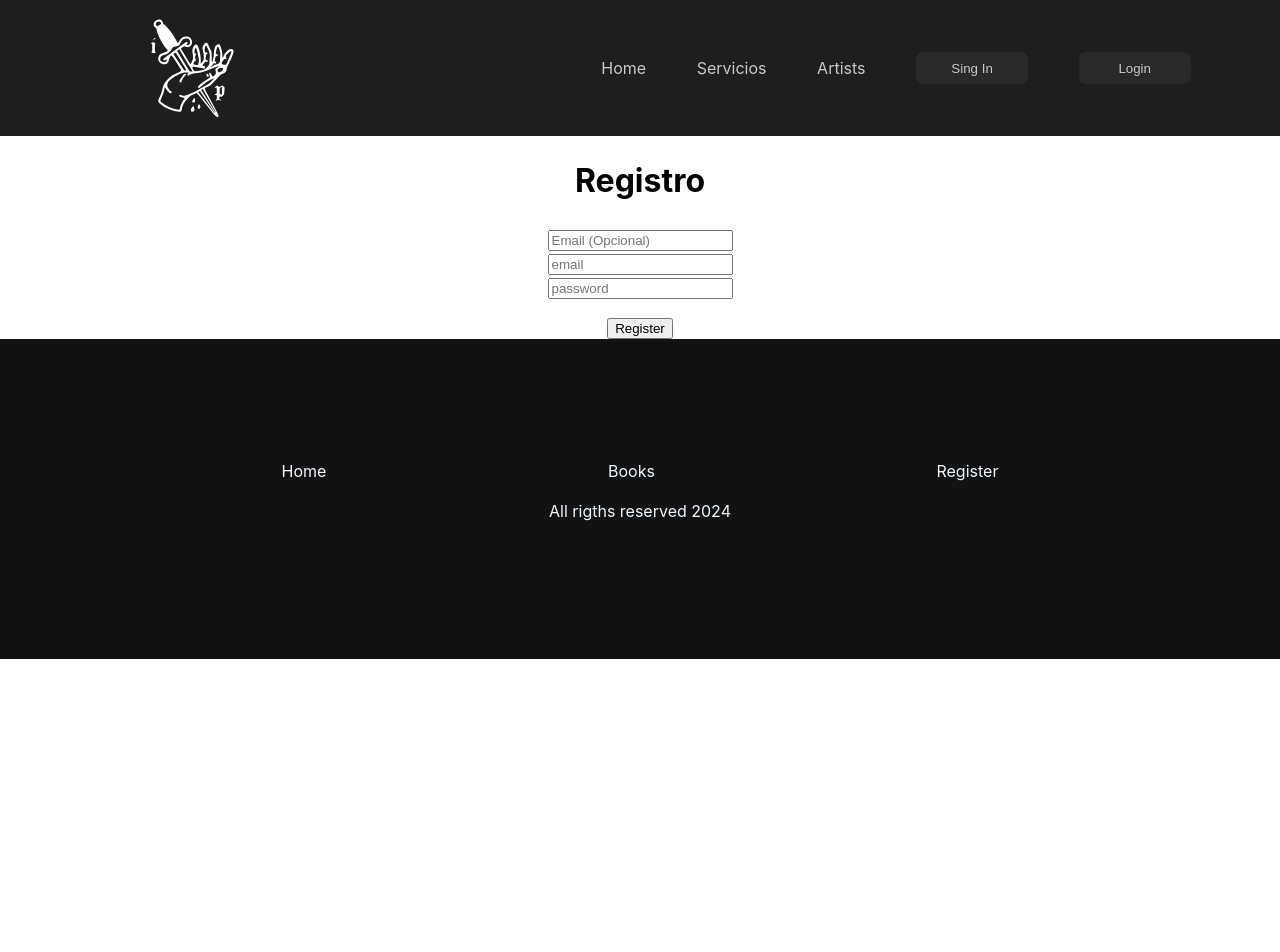
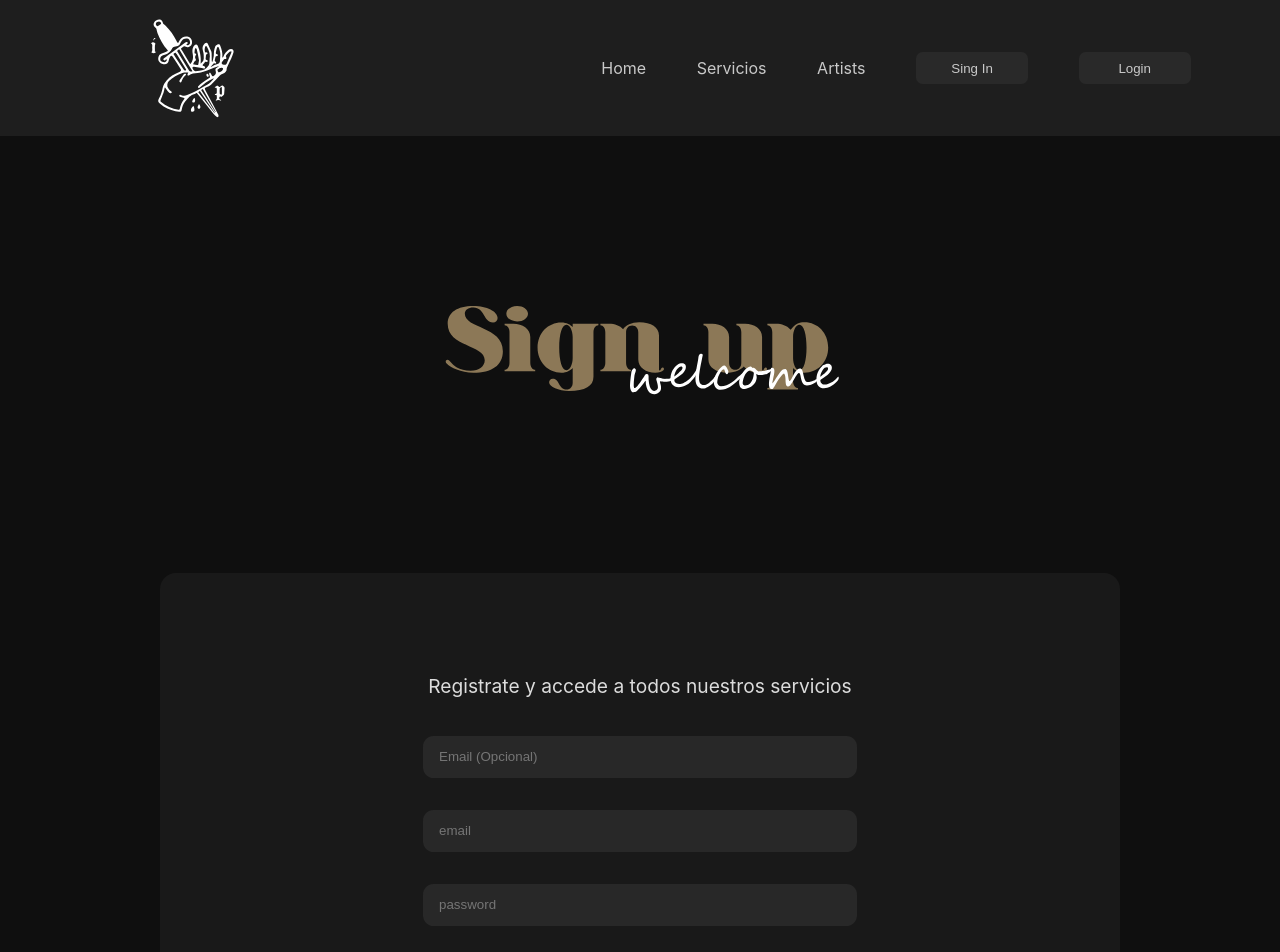
Before and after one commit to AbrahamEsc1911/FSD-FRONTEND-TATTOO-STUDIO, a React (Vite) app: page /register in a window 1280 px wide. Shown: the top 952 px of the page. Before the commit the page ends 800 px from the top, so only its background shows below. Built offline with nearby package versions, Linux system fonts and the light colour scheme.

Commit message:
feat: sign Up view created and done

```diff
--- a/src/views/Register/Register.css
+++ b/src/views/Register/Register.css
@@ -1,3 +1,76 @@
 .hidden-content {
     display: none;
 }
+
+.signup-body {
+    width: 100vw;
+    height: auto;
+
+    background-color: #0F0F0F;
+
+    padding-top: 5rem;
+    padding-bottom: 5rem;
+
+    display: flex;
+    justify-content: center;
+    align-items: center;
+}
+
+.signup-body-block{
+    width: 75vw;
+    height: auto;
+
+    padding-top: 5rem;
+    padding-bottom: 5rem;
+
+    background-color: #191919;
+    border-radius: 1rem;
+
+    color: gainsboro;
+    font-size: larger;
+
+    display: flex;
+    align-items: center;
+    justify-content: space-evenly;
+    flex-direction: column;
+}
+
+.classic-input {
+    width: 26rem;
+    height: 2.5rem;
+
+    border-radius: 0.8em;
+
+    padding-left: 1rem;
+
+    border: none;
+    margin-top: 1rem;
+    margin-bottom: 1rem;
+
+    cursor:text;
+
+    color: rgb(164, 164, 164);
+    background-color: #282828;
+}
+
+.classic-register-button {
+    width: 7rem;
+    height: 2rem;
+
+    color: rgb(234, 234, 234);
+
+    font-weight: 500;
+
+
+    margin-bottom: 2rem;
+
+    cursor: pointer;
+
+    border: none;
+    border-radius: 0.2rem;
+    background-color: #8C7857;
+}
+
+.classic-register-button:hover {
+    background-color: #746348;
+}
--- a/src/views/Register/Register.jsx
+++ b/src/views/Register/Register.jsx
@@ -3,6 +3,7 @@ import { Cinput } from '../../components/Cinput/Cinput.jsx'
 import './Register.css'
 import { registerUsers } from '../../services/apiCalls.js'
 import { useNavigate } from 'react-router-dom'
+import { CTilte } from '../../components/CTitle/CTilte.jsx'
 
 export const Register = () => {
 
@@ -47,7 +48,6 @@ export const Register = () => {
 
     const response = await registerUsers(registerData)
 
-
     if (response.success) {
       navigate("/login")
     } else {
@@ -58,14 +58,20 @@ export const Register = () => {
 
   return (
     <>
-      <h1>Registro</h1>
-      <div><Cinput type="text" name="email" placeholder="Email (Opcional)" emitFuntion={handleChange} /></div>
-      <div><Cinput type="email" name="email" placeholder="email" emitFuntion={handleChange} /></div>
-      <div><Cinput type="password" name="password" placeholder="password" emitFuntion={handleChange} /></div>
-      <p className={hideContent ? "" : "hidden-content"}>El correo y la contraseña son obligatorios</p>
-      <p className={passwordLenght ? "" : "hidden-content"}>la contraseña debe ser mayor a 8 y menor a 12</p>
-      <p >{errorMessage}</p>
-      <div><Cinput type="button" name="register" value="Register" onClickFuntion={register} /></div>
+      <CTilte src={"./images/signup.svg"} />
+      <div className='signup-body'>
+        <div className='signup-body-block'>
+          <p>Registrate y accede a todos nuestros servicios</p>
+          <div><Cinput className="classic-input" type="text" name="email" placeholder="Email (Opcional)" emitFuntion={handleChange} /></div>
+          <div><Cinput className="classic-input" type="email" name="email" placeholder="email" emitFuntion={handleChange} /></div>
+          <div><Cinput className="classic-input" type="password" name="password" placeholder="password" emitFuntion={handleChange} /></div>
+          <p className={hideContent ? "" : "hidden-content"}>El correo y la contraseña son obligatorios</p>
+          <p className={passwordLenght ? "" : "hidden-content"}>la contraseña debe ser mayor a 8 y menor a 12</p>
+          <p >{errorMessage}</p>
+          <div><Cinput className="classic-register-button" type="button" name="register" value="Sign Up" onClickFuntion={register} /></div>
+        </div>
+      </div>
+
     </>
   )
 }
```
Also changed, not shown: images/login.svg (added), images/signup.svg (added).
